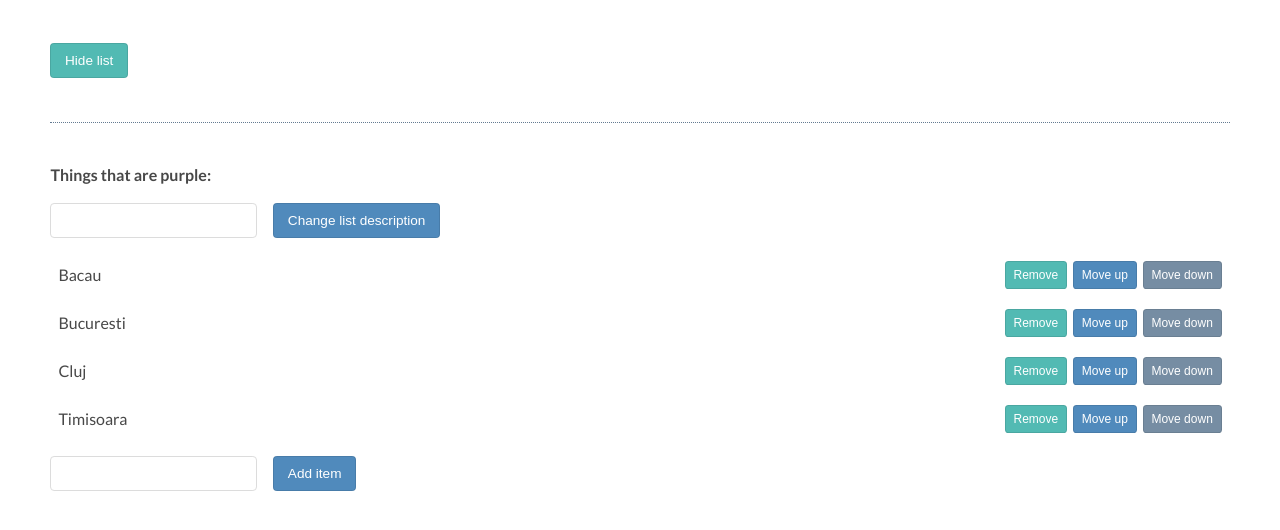
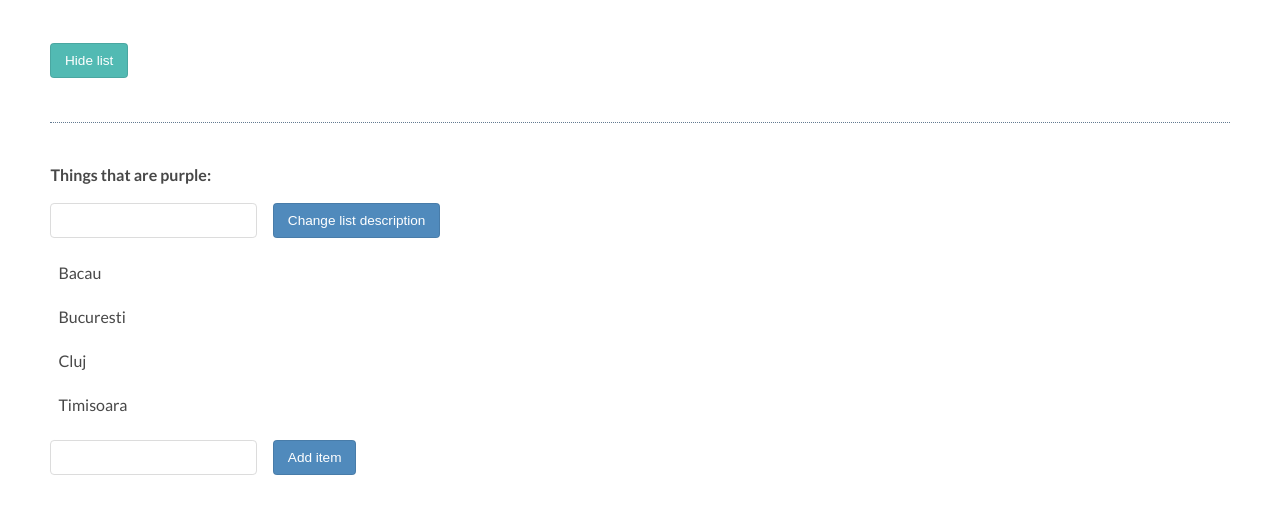
Before and after one commit to TudorPetruToma/using-parentNode-to-traverse-the-DOM, a plain HTML site: page index.html in a window 1280 px wide. Shown: the part 146-676 px from the top of the page. Drawn offline with Linux system fonts and the light colour scheme.

Commit message:
deleted all hardcoded buttons from. will add them through js

```diff
--- a/index.html
+++ b/index.html
@@ -14,24 +14,12 @@
       <button class="description">Change list description</button>
       <ul>
         <li>Bacau
-          <button class="li-remove">Remove</button>
-          <button class="li-up">Move up</button>
-          <button class="li-down">Move down</button>
         </li>
         <li>Bucuresti
-          <button class="li-remove">Remove</button>
-          <button class="li-up">Move up</button>
-          <button class="li-down">Move down</button>
         </li>
         <li>Cluj
-          <button class="li-remove">Remove</button>
-          <button class="li-up">Move up</button>
-          <button class="li-down">Move down</button>
         </li>
         <li>Timisoara
-          <button class="li-remove">Remove</button>
-          <button class="li-up">Move up</button>
-          <button class="li-down">Move down</button>
         </li>
       </ul>
       <input type="text" class="addItemInput">
```
